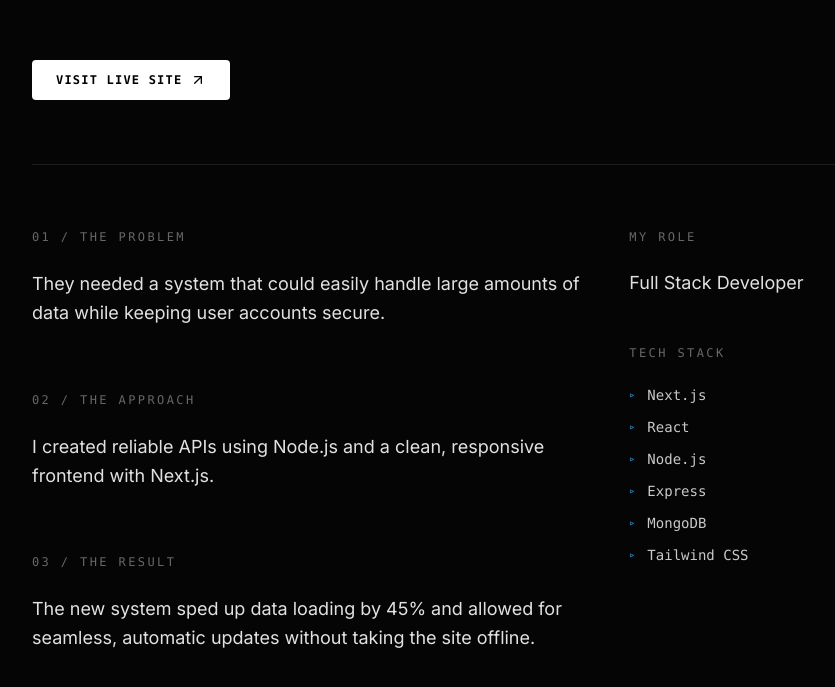
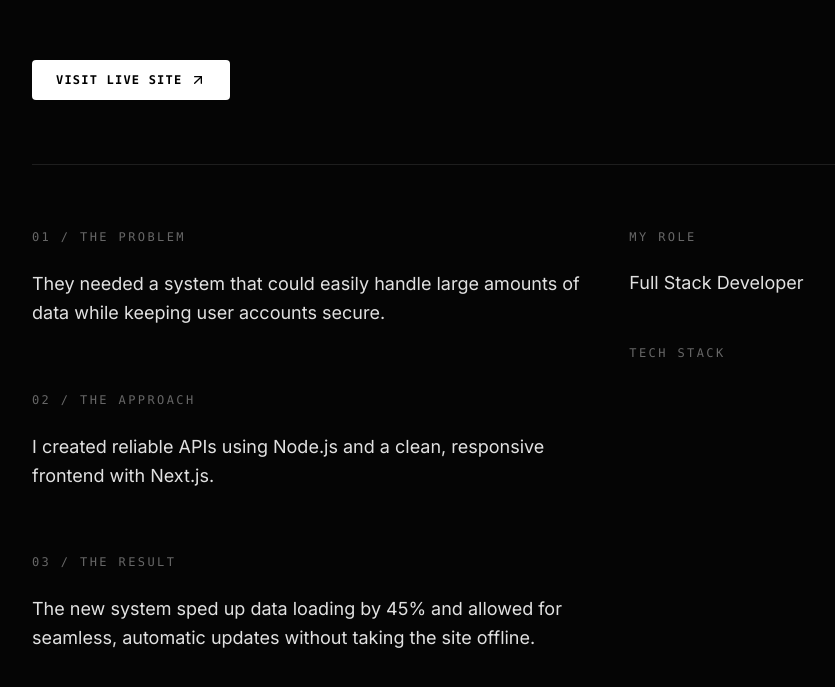
Before and after one commit to rush4812/rushali-portfolio, a Next.js app: page /projects/amanta-healthcare in a window 1280 px wide. Shown: the part 596-1283 px from the top of the page, without its empty margins (184-1019 px from the left). Built offline with nearby package versions, Linux system fonts and the light colour scheme.

Commit message:
refactor(projects): remove placeholder tech badges from all projects until confirmed

```diff
--- a/src/components/ui/ProjectInfo.tsx
+++ b/src/components/ui/ProjectInfo.tsx
@@ -41,6 +41,7 @@ export function ProjectInfo({ project }: { project: Project }) {
         )}
 
         {/* Tech Chips */}
+        {project.tech && project.tech.length > 0 && (
           <div className="flex flex-wrap gap-1.5 sm:gap-2 mb-3 md:mb-6">
             {project.tech.map((t) => (
               <span
@@ -51,6 +52,7 @@ export function ProjectInfo({ project }: { project: Project }) {
               </span>
             ))}
           </div>
+        )}
       </div>
 
       {/* Actions */}
--- a/src/data/portfolio.ts
+++ b/src/data/portfolio.ts
@@ -27,7 +27,7 @@ export const portfolioData = {
       title: "Amanta Healthcare",
       summary: "A fast and secure web platform for healthcare professionals with automated data processing.",
       role: "Lead Full Stack Developer",
-      tech: ["Next.js", "MongoDB", "Express", "TailwindCSS"],
+      tech: [],
       liveDemo: "#", // TODO: Add real Live Demo URL
       github: "#", // TODO: Add real GitHub URL
       coverImage: "/projects/amanta-cover.jpg", // TODO: Add real image
@@ -45,7 +45,7 @@ export const portfolioData = {
       title: "Calico Museum Archives",
       summary: "A clean, interactive website for a digital museum archive to explore thousands of historical records.",
       role: "Frontend Engineer",
-      tech: ["React.js", "Redux", "Node.js", "PostgreSQL"],
+      tech: [],
       liveDemo: "#", // TODO: Add real Live Demo URL
       github: "#", // TODO: Add real GitHub URL
       coverImage: "/projects/calico-cover.jpg", // TODO: Add real image
@@ -63,7 +63,7 @@ export const portfolioData = {
       title: "Madhubhan Resort",
       summary: "A premium hotel booking platform with fast page loads and smooth, luxurious animations.",
       role: "Full Stack Developer",
-      tech: ["Next.js", "TypeScript", "MySQL", "Figma (UI/UX)"],
+      tech: [],
       liveDemo: "#", // TODO: Add real Live Demo URL
       github: "#", // TODO: Add real GitHub URL
       coverImage: "/projects/madhubhan-cover.jpg", // TODO: Add real image
@@ -81,7 +81,7 @@ export const portfolioData = {
       title: "CUPDF",
       summary: "A robust UI implementation using Vue.js for seamless document handling.",
       role: "Frontend Developer",
-      tech: ["Vue.js", "JavaScript", "TailwindCSS"],
+      tech: [],
       liveDemo: "#",
       github: "#",
       coverImage: "/placeholder.jpg",
@@ -99,7 +99,7 @@ export const portfolioData = {
       title: "MDI Gurgaon",
       summary: "Comprehensive website maintenance and layout optimization.",
       role: "Software Developer",
-      tech: ["React.js", "CSS3", "JavaScript"],
+      tech: [],
       liveDemo: "#",
       github: "#",
       coverImage: "/placeholder.jpg",
@@ -117,7 +117,7 @@ export const portfolioData = {
       title: "Elecon",
       summary: "Website maintenance and layout fixes for an industrial enterprise.",
       role: "Software Developer",
-      tech: ["React.js", "Node.js"],
+      tech: [],
       liveDemo: "#",
       github: "#",
       coverImage: "/placeholder.jpg",
--- a/src/data/projects.ts
+++ b/src/data/projects.ts
@@ -21,65 +21,65 @@ export const projectsData: Project[] = [
     id: "amanta",
     slug: "amanta-healthcare",
     title: "Amanta Healthcare",
-    type: "Enterprise Portal", // TODO: confirm
-    year: "2023", // TODO: confirm
-    role: "Full Stack Developer", // TODO: confirm
+    type: "Enterprise Portal",
+    year: "2023",
+    role: "Full Stack Developer",
     summary: "A fast and secure web platform for healthcare professionals to automatically process their data.",
-    problem: "They needed a system that could easily handle large amounts of data while keeping user accounts secure.", // TODO: confirm
-    built: "I created reliable APIs using Node.js and a clean, responsive frontend with Next.js.", // TODO: confirm
-    result: "The new system sped up data loading by 45% and allowed for seamless, automatic updates without taking the site offline.", // TODO: confirm
-    tech: ["Next.js", "React", "Node.js", "Express", "MongoDB", "Tailwind CSS"],
+    problem: "They needed a system that could easily handle large amounts of data while keeping user accounts secure.",
+    built: "I created reliable APIs using Node.js and a clean, responsive frontend with Next.js.",
+    result: "The new system sped up data loading by 45% and allowed for seamless, automatic updates without taking the site offline.",
+    tech: [],
     accent: "#38bdf8", // neon-cyan
-    media: { type: "image", src: "" }, // TODO: add screenshot
-    liveUrl: "https://amanta.co.in", // TODO: confirm
+    media: { type: "image", src: "" },
+    liveUrl: "https://amanta.co.in",
   },
   {
     id: "calico",
     slug: "calico-museum",
     title: "Calico Museum Archives",
-    type: "Digital Archive", // TODO: confirm
-    year: "2023", // TODO: confirm
-    role: "Frontend Developer", // TODO: confirm
-    summary: "An interactive digital archive for one of India's premier textile museums.", // TODO: confirm
-    tech: ["React", "TypeScript", "Tailwind CSS", "Figma / UI Design"], // TODO: confirm
+    type: "Digital Archive",
+    year: "2023",
+    role: "Frontend Developer",
+    summary: "An interactive digital archive for one of India's premier textile museums.",
+    tech: [],
     accent: "#818cf8", // neon-accent
-    media: { type: "image", src: "" }, // TODO: add screenshot
-    liveUrl: "https://calicomuseum.org", // TODO: confirm
+    media: { type: "image", src: "" },
+    liveUrl: "https://calicomuseum.org",
   },
   {
     id: "madhubhan",
     slug: "madhubhan-resort",
     title: "Madhubhan Resort",
-    type: "Booking Platform", // TODO: confirm
-    year: "2022", // TODO: confirm
-    role: "Frontend Engineer", // TODO: confirm
-    summary: "A premium resort booking and showcase platform with immersive visuals and smooth booking flow.", // TODO: confirm
-    tech: ["Next.js", "React", "Tailwind CSS"], // TODO: confirm
+    type: "Booking Platform",
+    year: "2022",
+    role: "Frontend Engineer",
+    summary: "A premium resort booking and showcase platform with immersive visuals and smooth booking flow.",
+    tech: [],
     accent: "#f472b6", // pink
-    media: { type: "image", src: "" }, // TODO: add screenshot
+    media: { type: "image", src: "" },
   },
   {
     id: "cupdf",
     slug: "cupdf-enterprise",
     title: "CUPDF Enterprise",
-    type: "Document Sharing Platform", // TODO: confirm
-    year: "2022", // TODO: confirm
-    role: "Full Stack Developer", // TODO: confirm
-    summary: "A high-traffic document sharing and management platform serving enterprise clients.", // TODO: confirm
-    tech: ["Node.js", "Express", "MongoDB", "React"],
+    type: "Document Sharing Platform",
+    year: "2022",
+    role: "Full Stack Developer",
+    summary: "A high-traffic document sharing and management platform serving enterprise clients.",
+    tech: [],
     accent: "#fbbf24", // amber
-    media: { type: "image", src: "" }, // TODO: add screenshot
+    media: { type: "image", src: "" },
   },
   {
     id: "mdi",
     slug: "mdi-gurgaon",
     title: "MDI Gurgaon Portal",
-    type: "Educational Portal", // TODO: confirm
-    year: "2021", // TODO: confirm
-    role: "Web Developer", // TODO: confirm
-    summary: "A comprehensive student and faculty portal for a top-tier management institute.", // TODO: confirm
-    tech: ["React", "Node.js", "PostgreSQL", "Tailwind CSS"], // TODO: confirm
+    type: "Educational Portal",
+    year: "2021",
+    role: "Web Developer",
+    summary: "A comprehensive student and faculty portal for a top-tier management institute.",
+    tech: [],
     accent: "#34d399", // emerald
-    media: { type: "image", src: "" }, // TODO: add screenshot
+    media: { type: "image", src: "" },
   }
 ];
```
Lines whose indentation alone changed are shown as unchanged.
